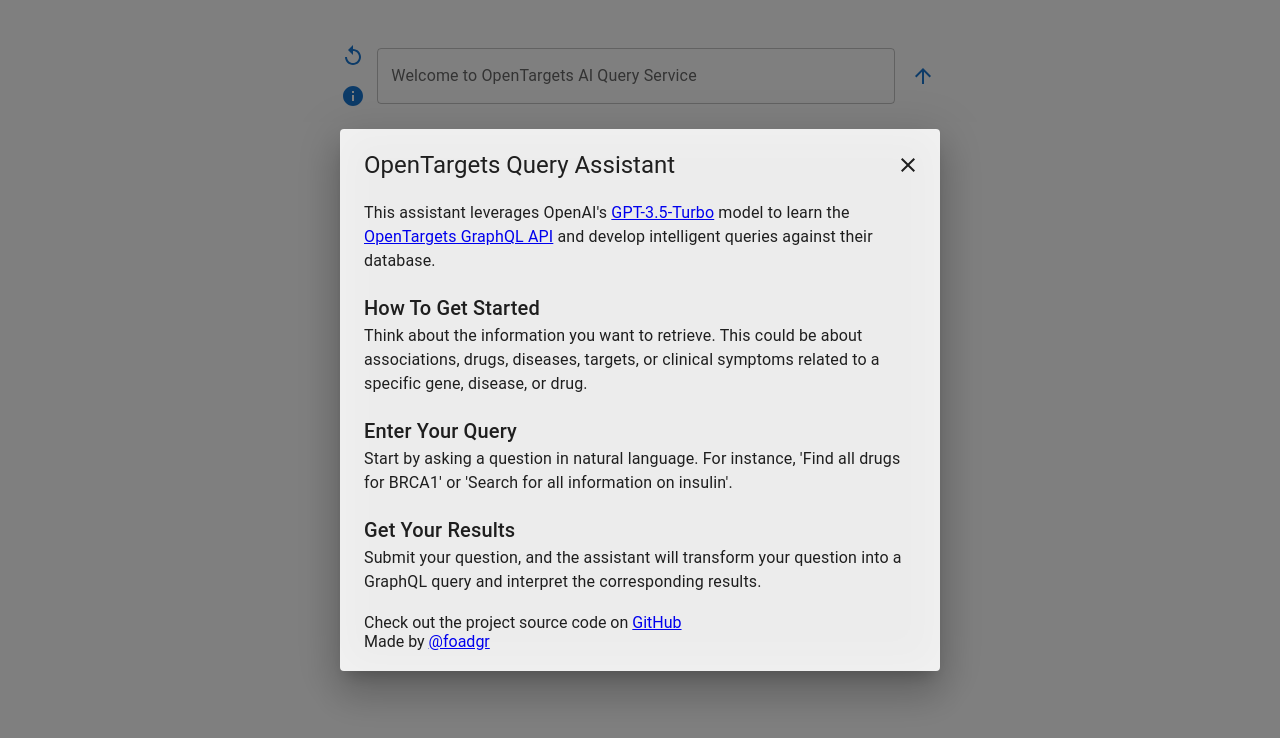
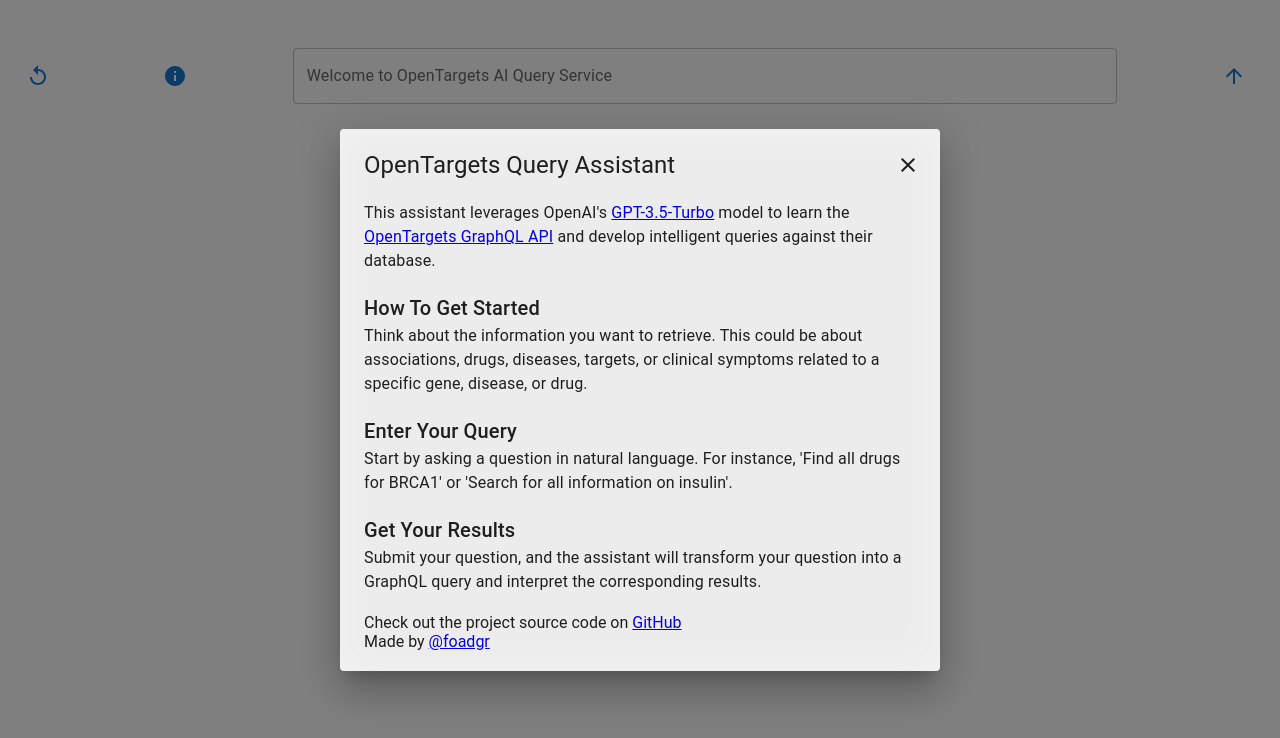
Before and after one commit to cx0/chatGPT-for-genetics, a Next.js app in the folder app/: page / in a window 1280 px wide. Shown: the top 738 px of the page. Built offline with nearby package versions, Linux system fonts and the light colour scheme.

Commit message:
Adding responsive layout for better mobile/web flex

```diff
--- a/app/src/components/Chat.js
+++ b/app/src/components/Chat.js
@@ -61,9 +61,10 @@
             container
             direction="column"
             style={{
-                maxWidth: 800,
+                maxWidth: '100%',
                 margin: "auto",
                 height: "100vh",
+                padding: '0 1rem',
             }}
         >
             <form onSubmit={handleSendMessage}>
--- a/app/src/components/CodeBlock.js
+++ b/app/src/components/CodeBlock.js
@@ -18,6 +18,7 @@
   return (
     <div>
         <Grid container direction="row" alignItems="center" spacing={{xs: 0}}>
+            <Grid container direction="row" alignItems="center">
                 <Grid item>
                     <Tooltip title="Copy to clipboard">
                     <IconButton color="primary" size="small" onClick={handleCopyCode}>
@@ -26,13 +27,14 @@
                     </Tooltip>
                 </Grid>
                 <Grid item>
-                <p style={{margin: 0, marginLeft: 10}}>Explore more on the
-                <Link href='https://api.platform.opentargets.org/api/v4/graphql/browser' style={{marginLeft: 5}}>
-                    OpenTargets API Playground
-                </Link></p>
+                    <p style={{margin: 0, marginLeft: 5}}>
+                        Try on the <Link href='https://api.platform.opentargets.org/api/v4/graphql/browser'>
+                        OpenTargets API Playground</Link>
+                    </p>
                 </Grid>
             </Grid>
-        <Grid maxWidth={400}>
+        </Grid>
+        <Grid style={{maxWidth: '100%'}}>
             <SyntaxHighlighter
                 language="graphql"
                 style={oneDark}>
--- a/app/src/components/Message.js
+++ b/app/src/components/Message.js
@@ -11,7 +11,7 @@
     backgroundColor: '#0b81ff',
     color: '#fff',
     borderRadius: '10px 10px 10px 10px',
-    maxWidth: '100%',
+    maxWidth: '80%',
     margin: '5px',
     padding: '10px',
     wordBreak: 'break-word',
@@ -21,7 +21,7 @@
     alignSelf: 'center',
     backgroundColor: '#f3f3f3',
     borderRadius: '10px 10px 10px 10px',
-    maxWidth: '900%',
+    maxWidth: '80%',
     margin: '5px',
     padding: '10px',
     wordBreak: 'break-word',
--- a/app/src/components/MessageInput.js
+++ b/app/src/components/MessageInput.js
@@ -1,6 +1,6 @@
 // MessageInput.js
 import React from 'react';
-import Grid from '@material-ui/core/Grid';
+import Grid from '@mui/material/Grid';
 import LinearProgress from '@mui/material/LinearProgress';
 import ReplayIcon from '@mui/icons-material/Replay';
 import IconButton from '@mui/material/IconButton';
@@ -14,11 +14,13 @@
         <Grid
             container
             direction="column"
+            justifyContent="center"
             style={{
                 position: 'sticky',
                 top: 30,
                 zIndex: 1,
                 padding: 10,
+                minHeight: 100,
                 borderRadius: 10,
                 background: 'rgba(255, 255, 255, 0.9)',
                 backdropFilter: 'blur(5px)',
@@ -32,23 +34,23 @@
                 justifyContent="center"
                 alignItems="center"
             >
-                <Grid>
+                <Grid container direction="row" justifyContent="space-between" alignItems="center">
+                    <Grid item>
                         <Tooltip title="Reset chat">
-                <Grid item xs={"auto"}>
                             <IconButton color="primary" onClick={handleResetChat}>
                                 <ReplayIcon />
                             </IconButton>
+                        </Tooltip>
                     </Grid>
-                </Tooltip>
-                <Grid item xs={"auto"}>
+                    <Grid item>
                         <ChatInstructions open={instructionOpen} handleOpen={handleOpen} handleClose={handleClose}/>
                     </Grid>
-                </Grid>
-                <Grid item xs={8}>
+                    <Grid item xs={6} sm={8}>
                         <MessageAutoComplete setMessage={setMessage}/>
                     </Grid>
-                <Grid item xs={"auto"}>
+                    <Grid item>
                         <SendMessageButton />
+                    </Grid>
                 </Grid>
 
             </Grid>
--- a/app/src/components/TableMessage.js
+++ b/app/src/components/TableMessage.js
@@ -1,12 +1,12 @@
-// TableComponent.js
+// TableMessage.js
 import { Table, TableBody, TableCell, TableContainer, TableRow, Paper } from '@mui/material';
 
 export default function TableMessage({ tableString }) {
     const rows = tableString.split('\n').filter(row => !row.includes('---')).map(row => row.split('|'));
 
     return (
-        <TableContainer component={Paper}>
-            <Table max-width={300} aria-label="a dense table" size="small">
+        <TableContainer style={{maxWidth: '100%'}} component={Paper}>
+            <Table aria-label="a dense table" padding='0 1rem'>
                 <TableBody>
                     {rows.map((row, rowIndex) => (
                         <TableRow key={rowIndex}>
```
Lines whose indentation alone changed are shown as unchanged.
